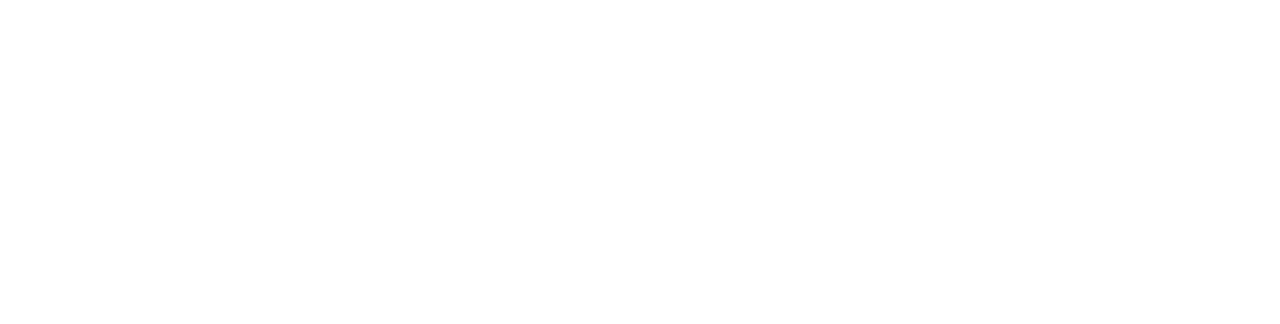
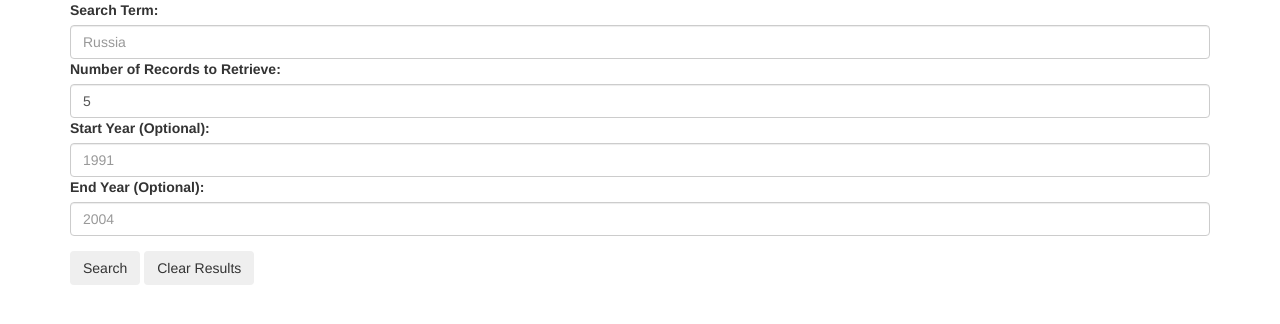
Before and after one commit to jehartman/NYTapp, a plain HTML site: page index.html in a window 1280 px wide. Drawn offline with nearby package versions, Linux system fonts and the light colour scheme; files that its build step writes are made by us from their sources.

Commit message:
uploading form

```diff
--- a/index.html
+++ b/index.html
@@ -1 +1,56 @@
+<!DOCTYPE html>
+<html>
+
+<head>
+	<meta charset="UTF-8">
+	<script src="https://cdnjs.cloudflare.com/ajax/libs/jquery/3.2.1/jquery.min.js"></script>
+	<link rel="stylesheet" href="https://maxcdn.bootstrapcdn.com/bootstrap/3.3.6/css/bootstrap.min.css" integrity="sha384-1q8mTJOASx8j1Au+a5WDVnPi2lkFfwwEAa8hDDdjZlpLegxhjVME1fgjWPGmkzs7" crossorigin="anonymous">
+	<link rel="stylesheet" type="text/css" href="assets/style/reset.css">
+	<link rel="stylesheet" type="text/css" href="assets/style/style.css">
+	<title>Title</title>
+</head>
+
+<header>
+
+
+
+
+</header>
+
+<body>
+
+	<div class="container">
+
+		<div class="form">
+
+			<form>
+					<div class="form-group">
+						<label for="searchInput">Search Term:</label>
+						<input type="text" class="form-control" id="searchInput" placeholder="Russia">
+						<label for="numberOfRecords">Number of Records to Retrieve:</label>
+						<input type="number" value="5" class="form-control" id="numberOfRecords">
+						<label for="startYear">Start Year (Optional):</label>
+						<input type="text" class="form-control" id="startYear"  placeholder="1991">
+						<label for="endYear">End Year (Optional):</label>
+						<input type="text" class="form-control" id="endYear"  placeholder="2004">
+					</div>
+				</form>
+				<div class="buttons">
+					<button type="button" class="btn btn-secondary" id="search Button">Search</button>
+					<button type="button" class="btn btn-secondary" id="clearButton">Clear Results</button>
+				</div>
+
+			</div>
+
+			<div id="resultsBox">
+
+			</div>
+
+
+
+	</div>
+	<script src="./assets/javascript/game.js"></script>
+</body>
+
+</html>
 <!DOCTYPE hmtl>
```
